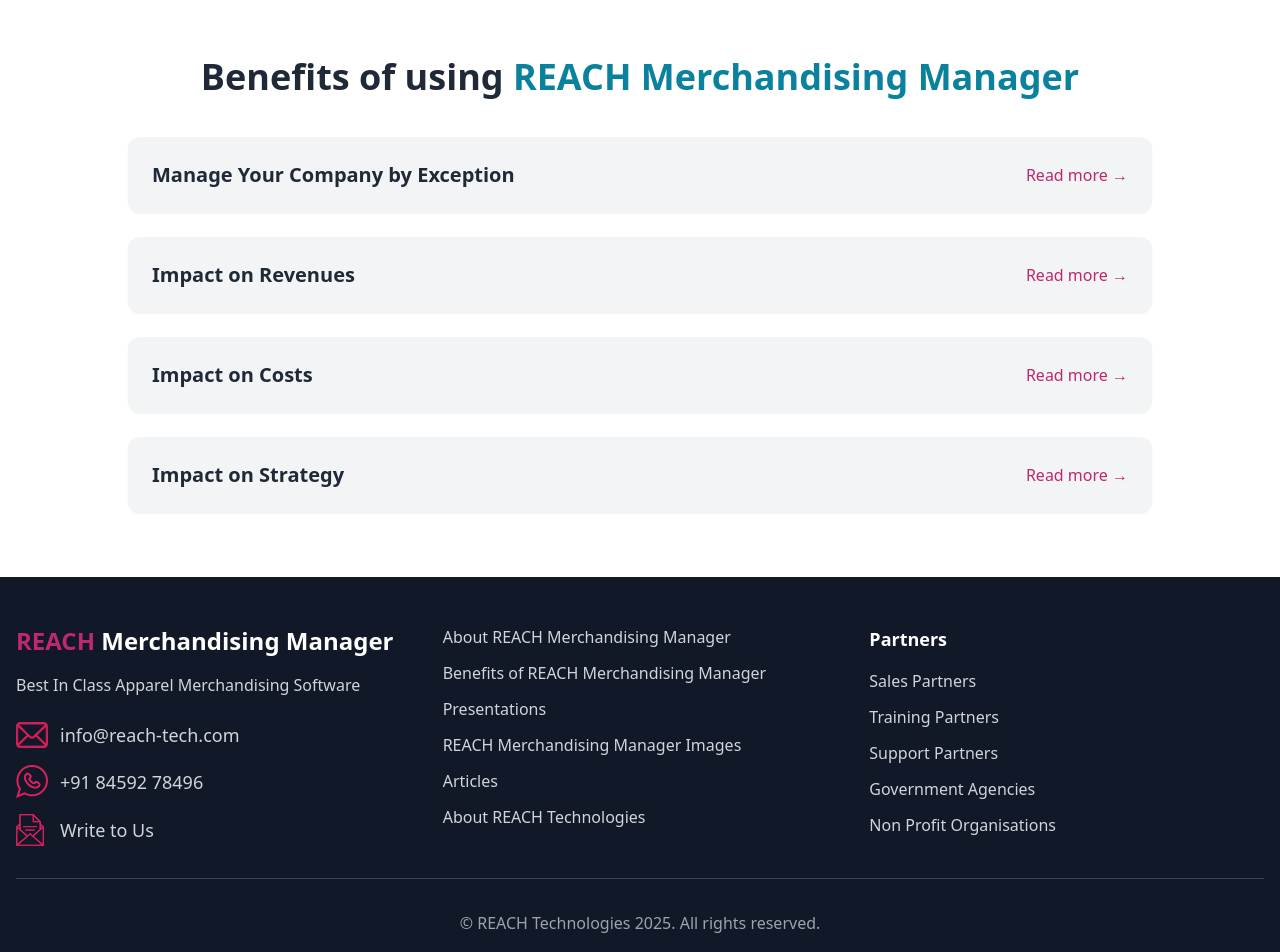
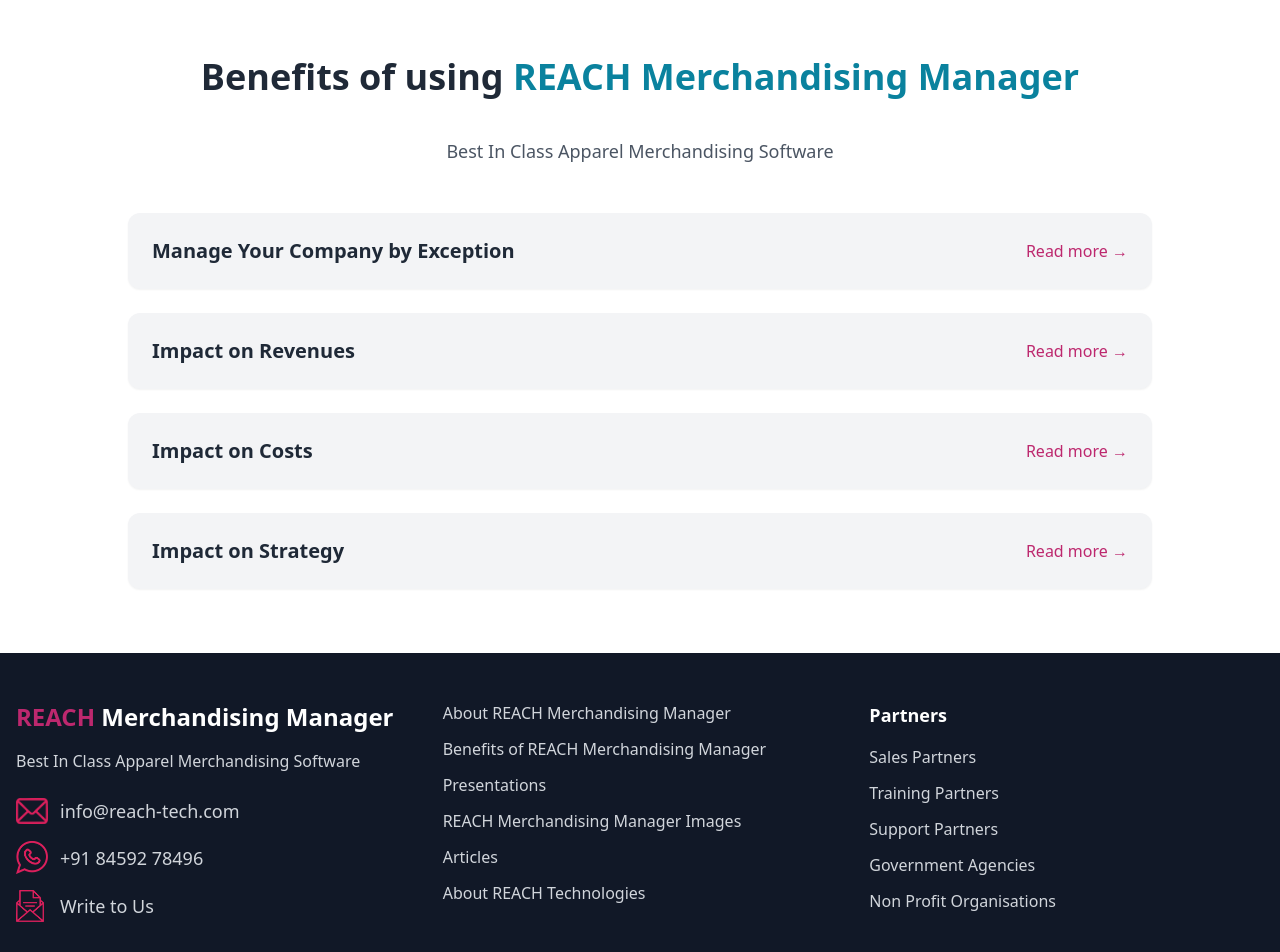
Before and after one commit to Reach-merch/reachmerch, a React (Vite) app: page /benefits in a window 1280 px wide. Shown: the part 1340-2292 px from the top of the page. Built offline with nearby package versions, Linux system fonts and the light colour scheme.

Commit message:
Intial commit

```diff
--- a/src/components/Footer.tsx
+++ b/src/components/Footer.tsx
@@ -119,7 +119,7 @@ const Footer = () => {
         </div>
 
         <div className="border-t border-gray-700 mt-8 pt-8 text-center text-gray-400">
-          <p>&copy; REACH Technologies 2025. All rights reserved.</p>
+          <p>&copy; REACH Technologies. All rights reserved.</p>
         </div>
       </div>
     </footer>
--- a/src/pages/Benefits/components/BenefitLinks.tsx
+++ b/src/pages/Benefits/components/BenefitLinks.tsx
@@ -15,9 +15,9 @@ const BenefitLinks = () => {
           Benefits of using <span className="text-0a829e">REACH Merchandising Manager</span>
         </h2>
 
-        {/* <p className="text-center text-lg text-gray-600 max-w-3xl mx-auto mb-12">
-          Merchandising Manager
-        </p> */}
+        <p className="text-center text-lg text-gray-600 max-w-3xl mx-auto mb-12">
+          Best In Class Apparel Merchandising Software
+        </p>
 
 
       <div className="space-y-6 max-w-5xl mx-auto">
```
